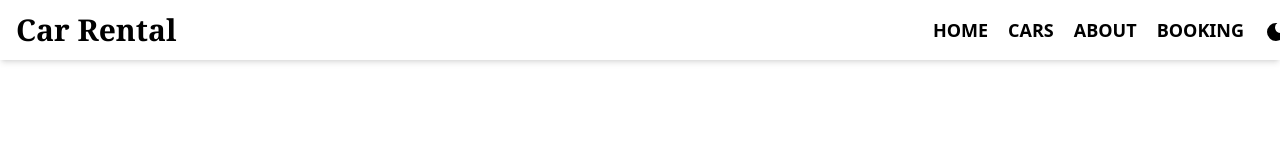
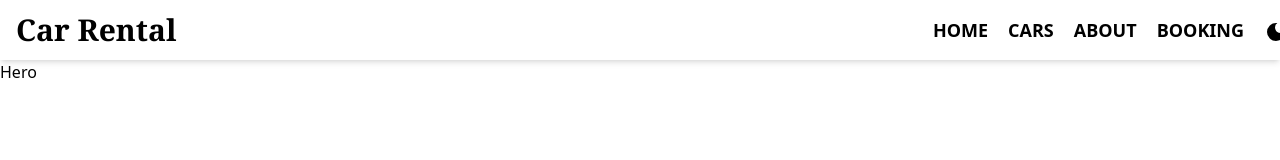
Before and after one commit to jainoos007/Car-Rental, a React (Vite) app: page / in a window 1280 px wide. Shown: the top 160 px of the page. Built offline with nearby package versions, Linux system fonts and the light colour scheme.

Commit message:
create hero comp

```diff
--- a/src/App.jsx
+++ b/src/App.jsx
@@ -1,9 +1,11 @@
+import Hero from "./Components/NabBar/Hero/Hero";
 import NavBar from "./Components/NabBar/NavBar";
 
 function App() {
   return (
     <div>
       <NavBar />
+      <Hero />
     </div>
   );
 }
--- /dev/null
+++ b/src/Components/NabBar/Hero/Hero.jsx
@@ -0,0 +1,7 @@
+import React from "react";
+
+const Hero = () => {
+  return <div>Hero</div>;
+};
+
+export default Hero;
```
